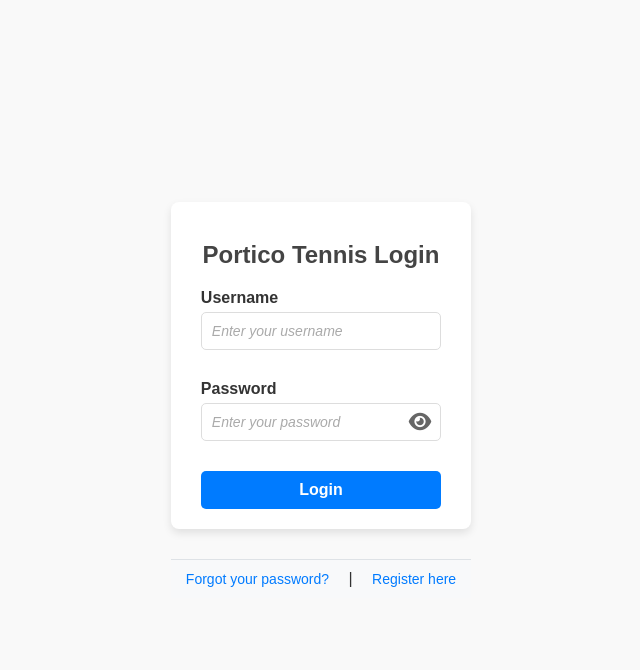
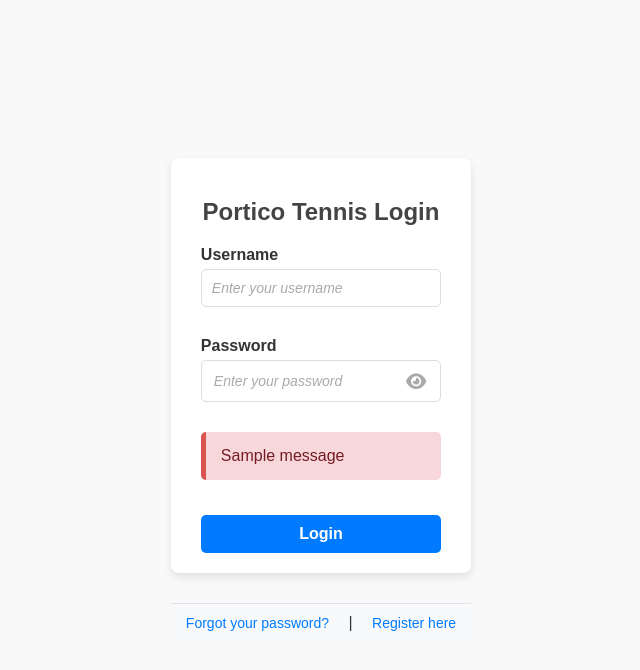
Before and after one commit to amitshokeen/portico_tennis, a Django app: page /login/ in a window 1280 px wide. Shown: the top 670 px of the page, without its empty margins (319-959 px from the left). Run offline with Django 5.2, Linux system fonts and the light colour scheme; tables that the repository leaves empty hold one stand-in row (values such as "Sample post"); one stand-in notice (Sample message) is shown.

Commit message:
improved on the default django forms

```diff
--- a/portico_tennis/static/css/style.css
+++ b/portico_tennis/static/css/style.css
@@ -36,6 +36,27 @@ body {
     margin-bottom: 15px;
 }
 
+.form-control {
+    padding: 12px;
+    font-size: 14px;
+    border: 1px solid #ddd;
+    border-radius: 5px;
+    outline: none;
+    width: 100%;
+    box-sizing: border-box;
+}
+.form-control::placeholder {
+    color: #aaa;
+    font-style: italic;
+}
+.alert {
+    padding: 15px;
+    background-color: #f8d7da;
+    border-left: 5px solid #d9534f;
+    color: #721c24;
+    margin-bottom: 20px;
+    border-radius: 5px;
+}
 /* Footer Styling */
 .footer {
     text-align: center;
@@ -65,6 +86,7 @@ h2 {
     text-align: center;
     color: #444;
 }
+
 /* Form Styles */
 form {
     display: flex;
@@ -97,10 +119,37 @@ input::placeholder {
     position: relative;
     width: 100%;
 }
+/* Make sure password wrapper works with the input */
+.password-input {
+    padding-right: 40px; /* Space for the eye icon */
+    width: 100%;
+    box-sizing: border-box;
+}
 
 .password-wrapper input {
     width: 100%;
-    padding-right: 40px; /* Make space for the eye icon */
+    padding: 12px;
+    font-size: 14px;
+    border: 1px solid #ddd;
+    border-radius: 5px;
+    outline: none;
+    box-sizing: border-box;
+    padding-right: 40px; /* Space for the eye icon */
+}
+/* Position eye icon inside password input */
+#togglePassword {
+    position: absolute;
+    right: 15px;
+    top: 50%;
+    transform: translateY(-50%);
+    cursor: pointer;
+    font-size: 18px;
+    color: #aaa;
+    transition: color 0.3s;
+}
+
+#togglePassword:hover {
+    color: #007bff;
 }
 
 .toggle-password {
@@ -109,12 +158,19 @@ input::placeholder {
     top: 50%;
     transform: translateY(-50%);
     cursor: pointer;
-    font-size: 20px;
-    color: #666;
+    font-size: 18px;
+    color: #aaa;
     transition: color 0.3s;
 }
 .toggle-password:hover {
-    color: #007bff; /* Highlight effect on hover */
+    color: #007bff;; /* Highlight effect on hover */
+}
+
+/* Error Message Styling */
+.error-message {
+    color: #d9534f; /* Bootstrap danger color */
+    font-size: 14px;
+    margin-top: 5px;
 }
 
 input[type="email"] {
--- a/portico_tennis/templates/registration/password_reset_complete.html
+++ b/portico_tennis/templates/registration/password_reset_complete.html
@@ -10,7 +10,7 @@
 <body>
     <div class="container">
         <h2>Portico Tennis</h2>
-        <h3>Password Reset Complete</h3>
+        <h2>Password Reset Complete</h2>
         <p>Your password has been successfully reset. You can now <a href="{% url 'login' %}">log in</a> with your new password.</p>
     </div>
 </body>
--- a/portico_tennis/templates/registration/password_reset_done.html
+++ b/portico_tennis/templates/registration/password_reset_done.html
@@ -10,7 +10,7 @@
 <body>
     <div class="container">
         <h2>Portico Tennis</h2>
-        <h3>Password Reset Requested</h3>
+        <h2>Password Reset Requested</h2>
         <p>If the email address you entered is associated with an account, you will receive a password reset email shortly.</p>
     </div>
 </body>
--- a/portico_tennis/templates/users/login.html
+++ b/portico_tennis/templates/users/login.html
@@ -16,17 +16,42 @@
             <form method="post">
                 {% csrf_token %}
                 <div class="form-group">
-                    <label for="username">Username</label>
-                    <input type="text" id="username" name="username" placeholder="Enter your username" required>
+                    <label for="id_username">Username</label>
+                    {{ form.username }}
+                    {% if form.username.errors %}
+                        <div class="error-message">
+                            {{ form.username.errors.0 }}
+                        </div>
+                    {% endif %}
                 </div>
+
                 <div class="form-group">
-                    <label for="password">Password</label>
+                    <label for="id_password">Password</label>
                     <div class="password-wrapper">
-                        <input type="password" id="password" name="password" placeholder="Enter your password" required>
+                        {{ form.password }}
                         <i class="fa fa-eye toggle-password" id="togglePassword"></i>
                     </div>
+                    {% if form.password.errors %}
+                        <div class="error-message">
+                            {{ form.password.errors.0 }}
+                        </div>
+                    {% endif %}
                 </div>
-                <button type="submit">Login</button>
+                <!--
+                {% if form.non_field_errors %}
+                    <div class="error-message">
+                        {{ form.non_field_errors.0 }}
+                    </div>
+                {% endif %}
+                -->
+                {% if messages %}
+                    <div class="alert alert-danger">
+                        {% for message in messages %}
+                            {{ message }}
+                        {% endfor %}
+                    </div>
+                {% endif %}
+                <button type="submit" class="btn">Login</button>
             </form>
         </div>
 
@@ -35,22 +60,24 @@
             <a href="{% url 'password_reset' %}" class="footer-link">Forgot your password?</a> |
             <a href="/register/" class="footer-link">Register here</a>
         </footer>
+        <script>
+            document.addEventListener("DOMContentLoaded", function() {
+                const passwordInput = document.getElementById("id_password");
+                const toggleIcon = document.getElementById("togglePassword");
+
+                toggleIcon.addEventListener("click", function() {
+                    if (passwordInput.type === "password") {
+                        passwordInput.type = "text";
+                        toggleIcon.classList.remove("fa-eye");
+                        toggleIcon.classList.add("fa-eye-slash");
+                    } else {
+                        passwordInput.type = "password";
+                        toggleIcon.classList.remove("fa-eye-slash");
+                        toggleIcon.classList.add("fa-eye");
+                    }
+                });
+            });
+        </script>
     </div>
 </body>
-<script>
-    document.getElementById("togglePassword").addEventListener("click", function() {
-        var passwordInput = document.getElementById("password");
-        var icon = document.getElementById("togglePassword");
-
-        if (passwordInput.type === "password") {
-            passwordInput.type = "text";
-            icon.classList.remove("fa-eye");
-            icon.classList.add("fa-eye-slash");
-        } else {
-            passwordInput.type = "password";
-            icon.classList.remove("fa-eye-slash");
-            icon.classList.add("fa-eye");
-        }
-    });
-</script>
 </html>
--- a/portico_tennis/users/forms.py
+++ b/portico_tennis/users/forms.py
@@ -1,8 +1,37 @@
 from django import forms
 from .models import CustomUser
+from django.contrib.auth.forms import AuthenticationForm
+from django.contrib.auth.forms import PasswordResetForm
 
 #class CustomUserCreationForm(UserCreationForm):
 class CustomUserCreationForm(forms.ModelForm):
     class Meta:
         model = CustomUser
         fields = ['username', 'email', 'phone_number']
+
+class CustomAuthenticationForm(AuthenticationForm):
+    username = forms.CharField(
+        widget=forms.TextInput(attrs={
+            'class': 'form-control',  # Bootstrap styling
+            'placeholder': 'Enter your username'
+        }),
+        label="Username"
+    )
+    password = forms.CharField(
+        widget=forms.PasswordInput(attrs={
+            'class': 'form-control password-input',
+            'placeholder': 'Enter your password',
+            'id': 'id_password'
+        }),
+        label="Password"
+    )
+
+class CustomPasswordResetForm(PasswordResetForm):
+    email = forms.EmailField(
+        widget=forms.EmailInput(attrs={
+            'class': 'form-control',
+            'placeholder': 'Enter your registered email to reset your password',
+            'id': 'id_email'
+        }),
+        label="Email Address"
+    )
--- a/portico_tennis/users/urls.py
+++ b/portico_tennis/users/urls.py
@@ -6,4 +6,5 @@ urlpatterns = [
     path('login/', views.user_login, name='login'),
     path('logout/', views.user_logout, name='logout'),
     path('', views.home, name='home'),
+    path('password_reset/', views.CustomPasswordResetView.as_view(), name='password_reset'),
 ]
--- a/portico_tennis/users/views.py
+++ b/portico_tennis/users/views.py
@@ -2,10 +2,14 @@ from django.shortcuts import render, redirect
 from django.core.mail import send_mail
 from django.conf import settings
 from django.contrib.auth import login, authenticate
-from .forms import CustomUserCreationForm
-from django.contrib.auth.forms import AuthenticationForm
+from .forms import CustomUserCreationForm, CustomAuthenticationForm, CustomPasswordResetForm
+#from django.contrib.auth.forms import AuthenticationForm
 from django.contrib.auth import logout
 from django.contrib.auth.decorators import login_required
+from django.contrib import messages
+from django.contrib.auth.views import PasswordResetView
+from django.contrib.messages.views import SuccessMessageMixin
+from django.urls import reverse_lazy
 
 def register(request):
     if request.method == 'POST':
@@ -39,15 +43,23 @@ def home(request):
 
 def user_login(request):
     if request.method == 'POST':
-        form = AuthenticationForm(data=request.POST)
+        form = CustomAuthenticationForm(data=request.POST)
         if form.is_valid():
             user = form.get_user()
             login(request, user)  # Log in the user
             return redirect('home')  # Redirect to the home page
+        else:
+            messages.error(request, "Invalid username or password. Please try again. Note that both fields may be case-sensitive.")
     else:
-        form = AuthenticationForm()
+        form = CustomAuthenticationForm()
     return render(request, 'users/login.html', {'form': form})
 
 def user_logout(request):
     logout(request)  # Log out the user
     return redirect('login')  # Redirect to login page
+
+class CustomPasswordResetView(SuccessMessageMixin, PasswordResetView):
+    template_name = 'registration/password_reset_form.html'
+    form_class = CustomPasswordResetForm
+    success_url = reverse_lazy('password_reset_done')
+    success_message = "Password reset instructions have been sent to your email."
```
Also changed, not shown: portico_tennis/templates/registration/password_reset_confirm.html (+11 -1 lines), portico_tennis/templates/registration/password_reset_form.html (+22 -5 lines).
